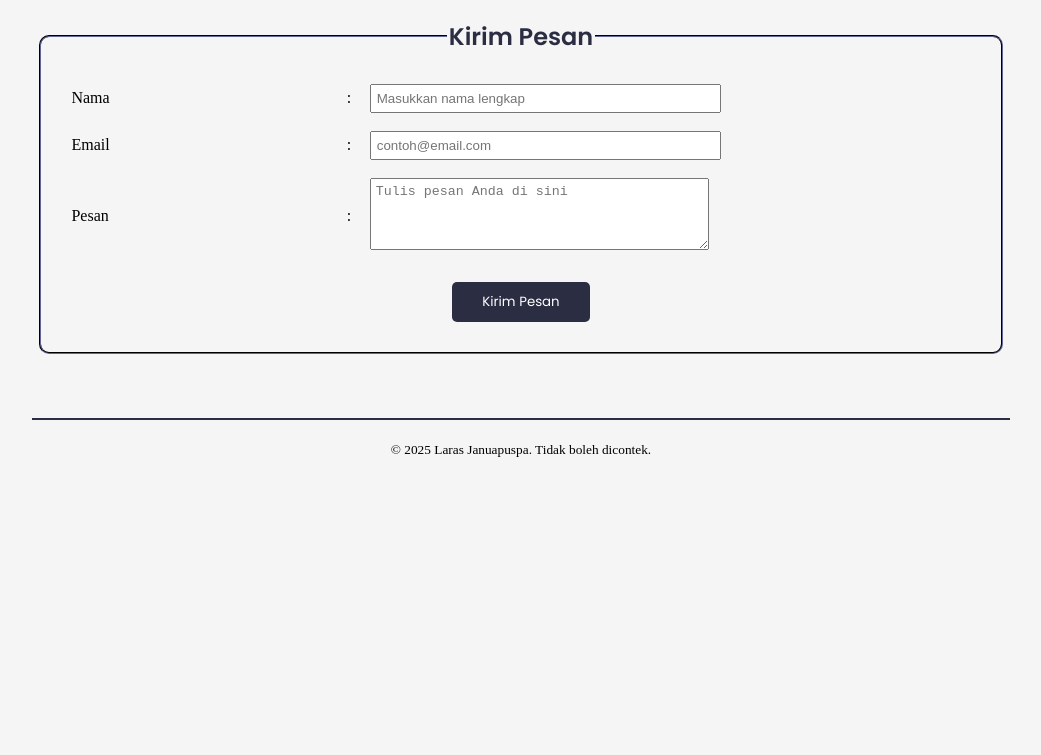
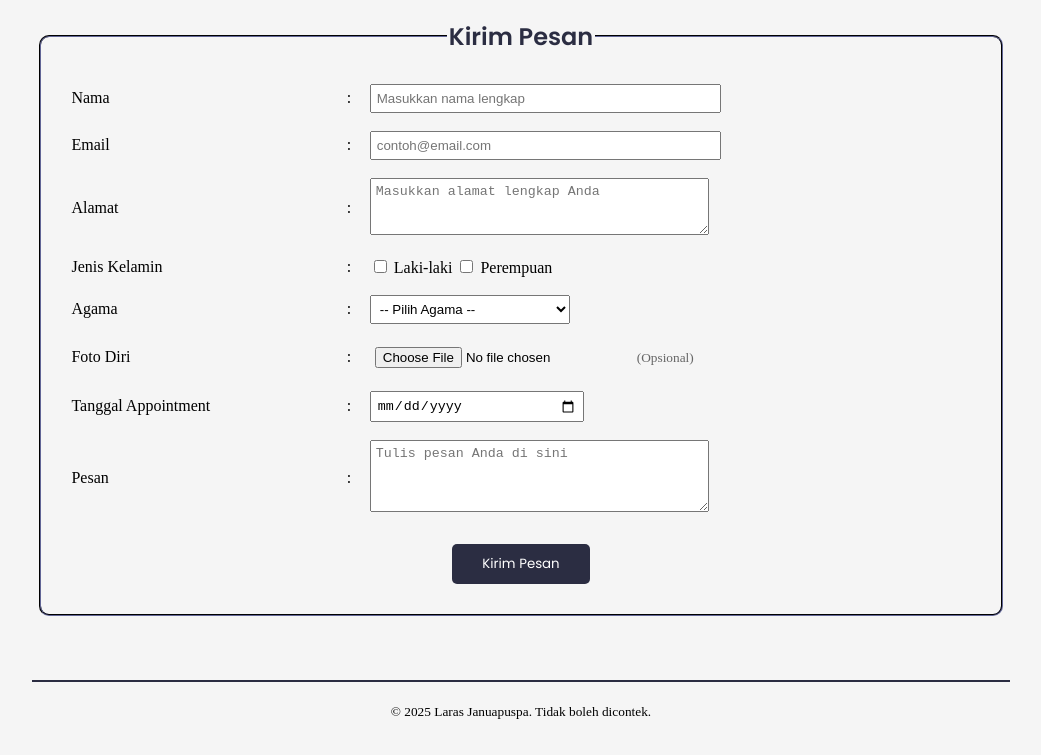
Before and after one commit to AYASSEU/Tugas-PemWeb, a plain HTML site: page index.html in a window 1280 px wide. Shown: the part 969-1724 px from the top of the page, without its empty margins (119-1160 px from the left). Before the commit the page ends 1462 px from the top, so only its background shows below. Drawn offline with Linux system fonts and the light colour scheme.

Commit message:
Update index.html

```diff
--- a/index.html
+++ b/index.html
@@ -68,7 +68,7 @@
                 <td>
                     <fieldset style="border-color: #2B2D42; border-radius: 10px; padding: 20px;">
                         <legend align="center"><h2 style="color: #2B2D42; font-family: 'Poppins', sans-serif; margin: 0;">Kirim Pesan</h2></legend>
-                        <form method="post" action="#">
+                        <form method="post" action="#" enctype="multipart/form-data">
                             <table width="100%" cellpadding="8">
                                 <tr>
                                     <td width="30%"><label for="nama">Nama</label></td>
@@ -79,6 +79,55 @@
                                     <td><label for="email">Email</label></td>
                                     <td>:</td>
                                     <td><input type="email" id="email" name="email" required size="40" placeholder="contoh@email.com" style="padding: 5px;"></td>
+                                </tr>
+                                <!-- Tambahan alamat menggunakan textarea -->
+                                <tr>
+                                    <td><label for="alamat">Alamat</label></td>
+                                    <td>:</td>
+                                    <td><textarea id="alamat" name="alamat" rows="3" cols="39" required placeholder="Masukkan alamat lengkap Anda" style="padding: 5px;"></textarea></td>
+                                </tr>
+                                <!-- Tambahan gender menggunakan checkbox -->
+                                <tr>
+                                    <td><label>Jenis Kelamin</label></td>
+                                    <td>:</td>
+                                    <td>
+                                        <input type="checkbox" id="laki" name="gender" value="laki">
+                                        <label for="laki">Laki-laki</label>
+
+                                        <input type="checkbox" id="perempuan" name="gender" value="perempuan">
+                                        <label for="perempuan">Perempuan</label>
+                                    </td>
+                                </tr>
+                                <!-- Tambahan agama menggunakan dropdown -->
+                                <tr>
+                                    <td><label for="agama">Agama</label></td>
+                                    <td>:</td>
+                                    <td>
+                                        <select id="agama" name="agama" required style="width: 200px; padding: 5px;">
+                                            <option value="">-- Pilih Agama --</option>
+                                            <option value="islam">Islam</option>
+                                            <option value="kristen">Kristen</option>
+                                            <option value="katolik">Katolik</option>
+                                            <option value="hindu">Hindu</option>
+                                            <option value="buddha">Buddha</option>
+                                            <option value="konghucu">Konghucu</option>
+                                        </select>
+                                    </td>
+                                </tr>
+                                <!-- Tambahan upload foto (opsional) -->
+                                <tr>
+                                    <td><label for="foto">Foto Diri</label></td>
+                                    <td>:</td>
+                                    <td>
+                                        <input type="file" id="foto" name="foto" accept="image/*" style="padding: 5px;">
+                                        <small style="color: #666;">(Opsional)</small>
+                                    </td>
+                                </tr>
+                                <!-- Tambahan kalendar untuk appointment -->
+                                <tr>
+                                    <td><label for="appointment">Tanggal Appointment</label></td>
+                                    <td>:</td>
+                                    <td><input type="date" id="appointment" name="appointment" required style="padding: 5px; width: 200px;"></td>
                                 </tr>
                                 <tr>
                                     <td><label for="pesan">Pesan</label></td>
```
